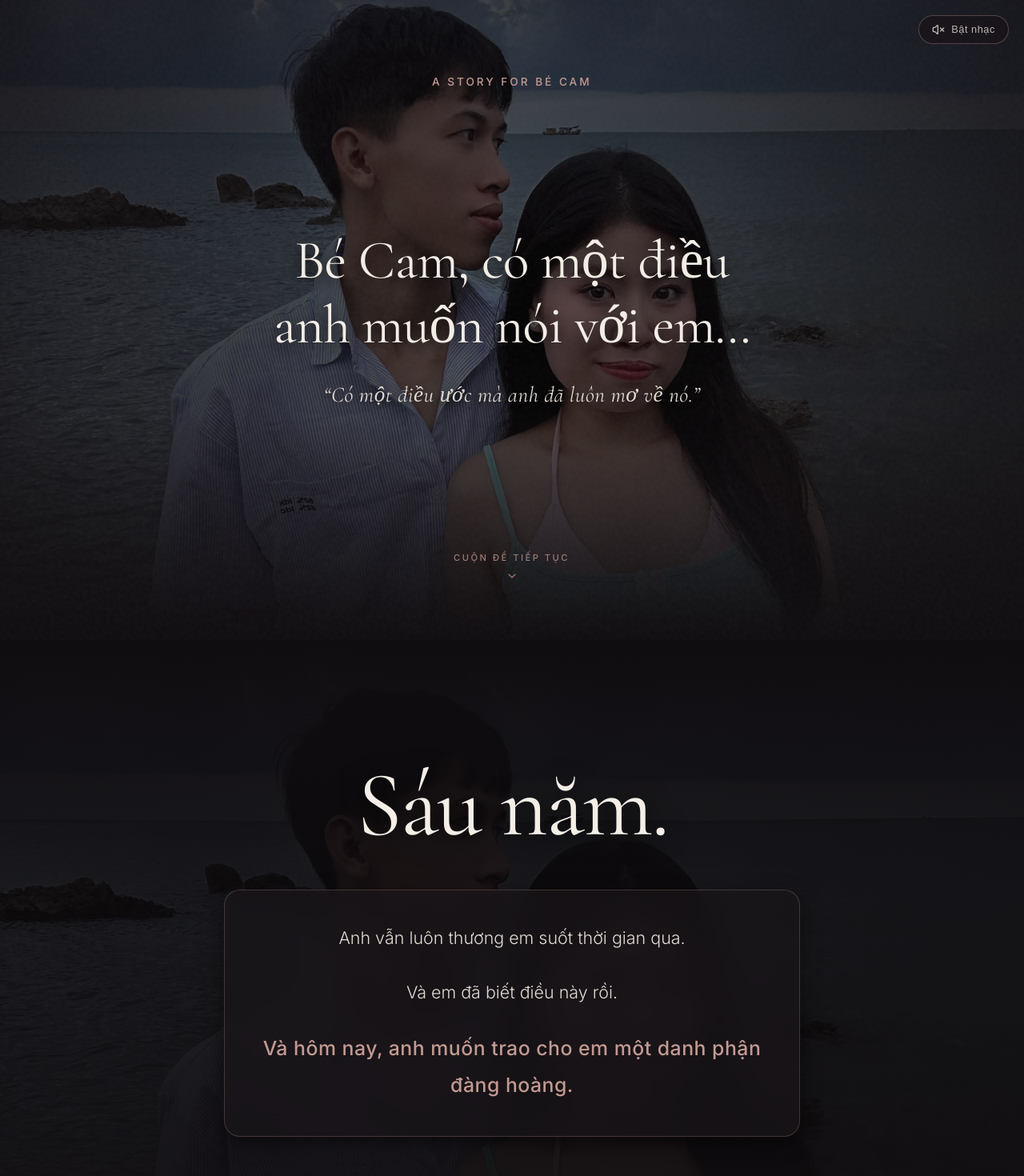
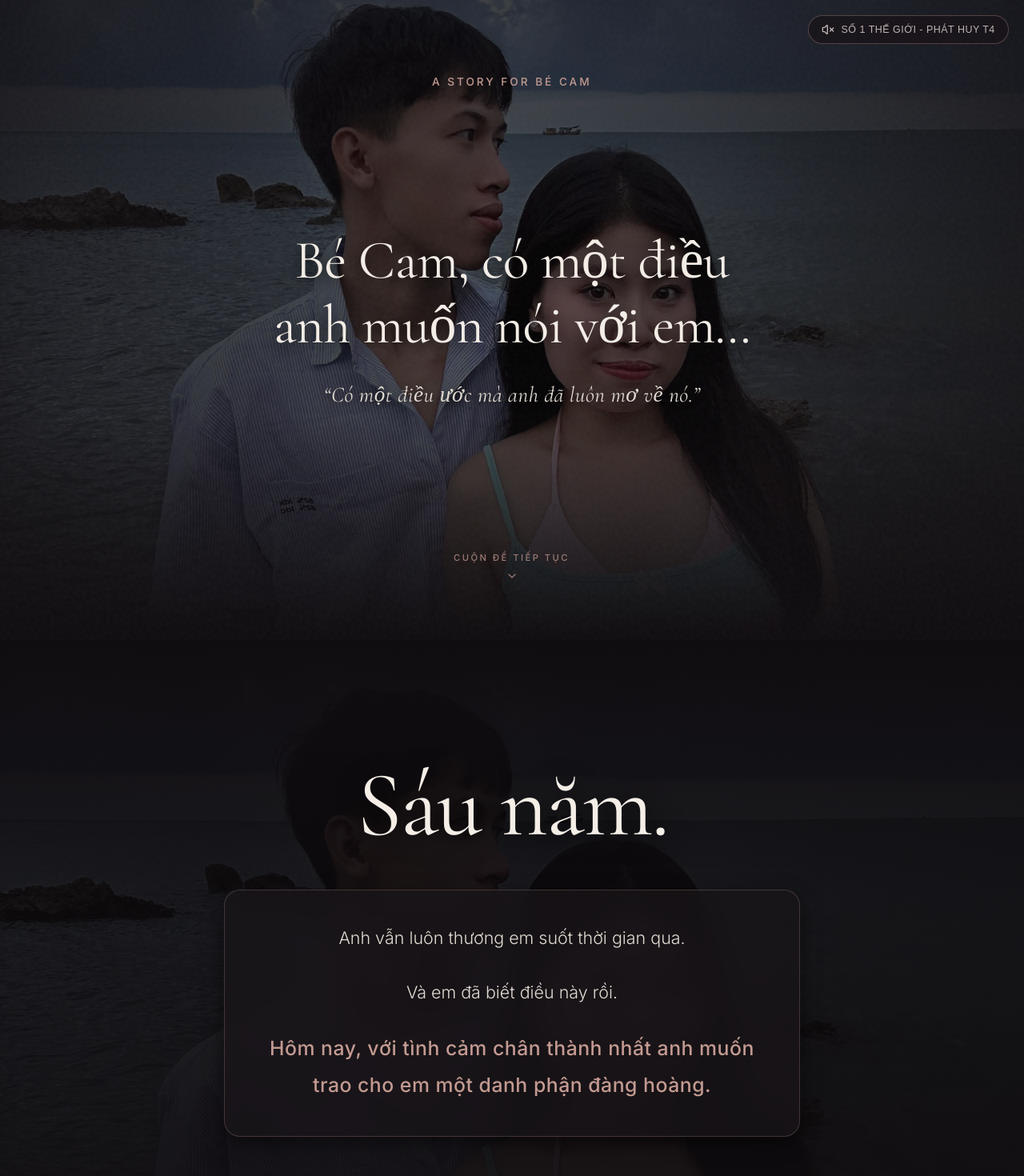
Before and after one commit to toilagatau234/love_story, a React (Vite) app: page / in a window 1280 px wide. Shown: the top 1470 px of the page at 80% size. Built offline with nearby package versions, Linux system fonts and the light colour scheme.

Commit message:
update: refine narrative text, set official audio SO 1 THE GIOI - PHAT HUY T4, clean photo frames and gift box

```diff
--- a/src/components/AudioPlayer.tsx
+++ b/src/components/AudioPlayer.tsx
@@ -9,18 +9,10 @@ export const AudioPlayer: React.FC = () => {
     const audio = new Audio('/music.mp3');
     audio.loop = true;
     audio.preload = 'auto';
-    audio.volume = 0.75;
+    audio.volume = 0.8;
     audioRef.current = audio;
 
-    // Handle user interaction for autoplay policy
-    const handleFirstInteraction = () => {
-      // User can start with button, but if they click anywhere we can optionally let music play or keep manual toggle
-    };
-
-    window.addEventListener('click', handleFirstInteraction, { once: true });
-
     return () => {
-      window.removeEventListener('click', handleFirstInteraction);
       audio.pause();
       audio.src = '';
     };
@@ -44,7 +36,6 @@ export const AudioPlayer: React.FC = () => {
     }
   };
 
-  // Expose play function to global window for scene cues
   useEffect(() => {
     (window as unknown as { startLoveSong?: () => void }).startLoveSong = () => {
       if (audioRef.current && !isPlaying) {
@@ -65,8 +56,8 @@ export const AudioPlayer: React.FC = () => {
     }}>
       <button
         onClick={toggleMusic}
-        aria-label={isPlaying ? 'Tắt bài hát Số 1 Thế Giới' : 'Bật bài hát Số 1 Thế Giới'}
-        title={isPlaying ? 'Tắt nhạc' : 'Bật bài hát "Số 1 Thế Giới"'}
+        aria-label={isPlaying ? 'Tắt nhạc: SỐ 1 THẾ GIỚI - PHÁT HUY T4' : 'Bật nhạc: SỐ 1 THẾ GIỚI - PHÁT HUY T4'}
+        title={isPlaying ? 'Tắt nhạc' : 'Bật bài hát "SỐ 1 THẾ GIỚI - PHÁT HUY T4"'}
         style={{
           display: 'flex',
           alignItems: 'center',
@@ -88,12 +79,12 @@ export const AudioPlayer: React.FC = () => {
           <>
             <Music size={15} style={{ animation: 'spin 4s linear infinite' }} />
             <Volume2 size={16} />
-            <span style={{ fontSize: '0.8rem', letterSpacing: '0.04em', fontWeight: 500 }}>Số 1 Thế Giới</span>
+            <span style={{ fontSize: '0.78rem', letterSpacing: '0.04em', fontWeight: 600 }}>SỐ 1 THẾ GIỚI - PHÁT HUY T4</span>
           </>
         ) : (
           <>
             <VolumeX size={16} />
-            <span style={{ fontSize: '0.8rem', letterSpacing: '0.04em' }}>Bật nhạc</span>
+            <span style={{ fontSize: '0.78rem', letterSpacing: '0.04em' }}>SỐ 1 THẾ GIỚI - PHÁT HUY T4</span>
           </>
         )}
       </button>
--- a/src/components/GiftBox.tsx
+++ b/src/components/GiftBox.tsx
@@ -39,7 +39,7 @@ export const GiftBox: React.FC = () => {
       position: 'relative'
     }}>
       {!isOpen ? (
-        // Unopened Gift Box (Directly clickable, no button - Requirement 1)
+        // Unopened Gift Box (Directly clickable, no text under title - Requirement 3)
         <div
           onClick={handleOpenGift}
           style={{
@@ -131,24 +131,15 @@ export const GiftBox: React.FC = () => {
               fontFamily: 'var(--font-display)',
               fontSize: 'clamp(1.5rem, 1.3rem + 1vw, 2rem)',
               color: 'var(--color-ivory)',
-              marginBottom: '0.5rem',
+              margin: '0',
               fontWeight: 400
             }}>
               {finalGift.title}
             </h3>
-            <p style={{
-              fontSize: 'clamp(0.95rem, 0.9rem + 0.3vw, 1.1rem)',
-              color: 'var(--color-rose)',
-              fontStyle: 'italic',
-              fontFamily: 'var(--font-display)',
-              letterSpacing: '0.03em'
-            }}>
-              (Chạm vào hộp quà để mở)
-            </p>
           </div>
         </div>
       ) : (
-        // Revealed Flower Bouquet (Clean, NO text overlay) and Love Letter
+        // Revealed Flower Bouquet and Love Letter
         <div style={{
           width: '100%',
           display: 'flex',
@@ -157,7 +148,7 @@ export const GiftBox: React.FC = () => {
           gap: '2.5rem',
           animation: 'fadeInUp 1s cubic-bezier(0.22, 1, 0.36, 1) forwards'
         }}>
-          {/* Flower Bouquet Frame - PURE, CLEAN, ZERO TEXT OVERLAY (Requirement 8) */}
+          {/* Flower Bouquet Frame - PURE, CLEAN, ZERO TEXT OVERLAY */}
           <div style={{
             position: 'relative',
             width: '100%',
--- a/src/data/story.ts
+++ b/src/data/story.ts
@@ -44,7 +44,7 @@ export const storyData: StoryConfig = {
     paragraphs: [
       "Anh vẫn luôn thương em suốt thời gian qua.",
       "Và em đã biết điều này rồi.",
-      "Và hôm nay, anh muốn trao cho em một danh phận đàng hoàng."
+      "Hôm nay, với tình cảm chân thành nhất anh muốn trao cho em một danh phận đàng hoàng."
     ]
   },
   scene02: {
--- a/src/scenes/Scene03MemoryToKeep.tsx
+++ b/src/scenes/Scene03MemoryToKeep.tsx
@@ -7,7 +7,6 @@ import { useScrollReveal } from '../hooks/useScrollReveal';
 
 export const Scene03MemoryToKeep: React.FC = () => {
   const photo04 = photos.find(p => p.id === 'photo-04') || photos[3];
-  // Requirement 5: Move photo from Scene 4 (photo-03) up to be photo 02 in Scene 3!
   const photo03 = photos.find(p => p.id === 'photo-03') || photos[2];
   const containerRef = useScrollReveal<HTMLDivElement>(0.12);
 
@@ -85,7 +84,7 @@ export const Scene03MemoryToKeep: React.FC = () => {
           </p>
         </div>
 
-        {/* Two Treasured Photographs (Photo 04 photobooth + Photo 03 close selfie) */}
+        {/* Two Treasured Photographs (Clean Polaroid frames, removed "Kỷ niệm bên em") */}
         <div
           style={{
             display: 'flex',
@@ -125,7 +124,7 @@ export const Scene03MemoryToKeep: React.FC = () => {
             />
           </div>
 
-          {/* Photo 02: Close Selfie Frame (moved from Scene 4) */}
+          {/* Photo 02: Close Selfie Frame (Clean without text) */}
           <div
             className="reveal-init delay-3 photobooth-frame"
             style={{
@@ -135,10 +134,10 @@ export const Scene03MemoryToKeep: React.FC = () => {
               transform: 'rotate(1.8deg)',
               transition: 'transform 0.5s ease, opacity 0.85s ease',
               boxShadow: '0 25px 55px rgba(0, 0, 0, 0.85), 0 0 1px rgba(255, 255, 255, 0.25)',
-              borderRadius: '8px',
+              borderRadius: '6px',
               overflow: 'hidden',
               backgroundColor: '#ffffff',
-              padding: '10px 10px 30px 10px'
+              padding: '10px'
             }}
           >
             <img
@@ -147,20 +146,11 @@ export const Scene03MemoryToKeep: React.FC = () => {
               style={{
                 width: '100%',
                 display: 'block',
-                aspectRatio: '1 / 1.12',
+                aspectRatio: '1 / 1.15',
                 objectFit: 'cover',
                 borderRadius: '4px'
               }}
             />
-            <div style={{
-              textAlign: 'center',
-              marginTop: '8px',
-              fontFamily: 'var(--font-handwriting)',
-              fontSize: '1.2rem',
-              color: '#332a30'
-            }}>
-              Kỷ niệm bên em
-            </div>
           </div>
         </div>
 
```
Also changed, not shown: 1 other file (tests, documents, lock files or other folders).
